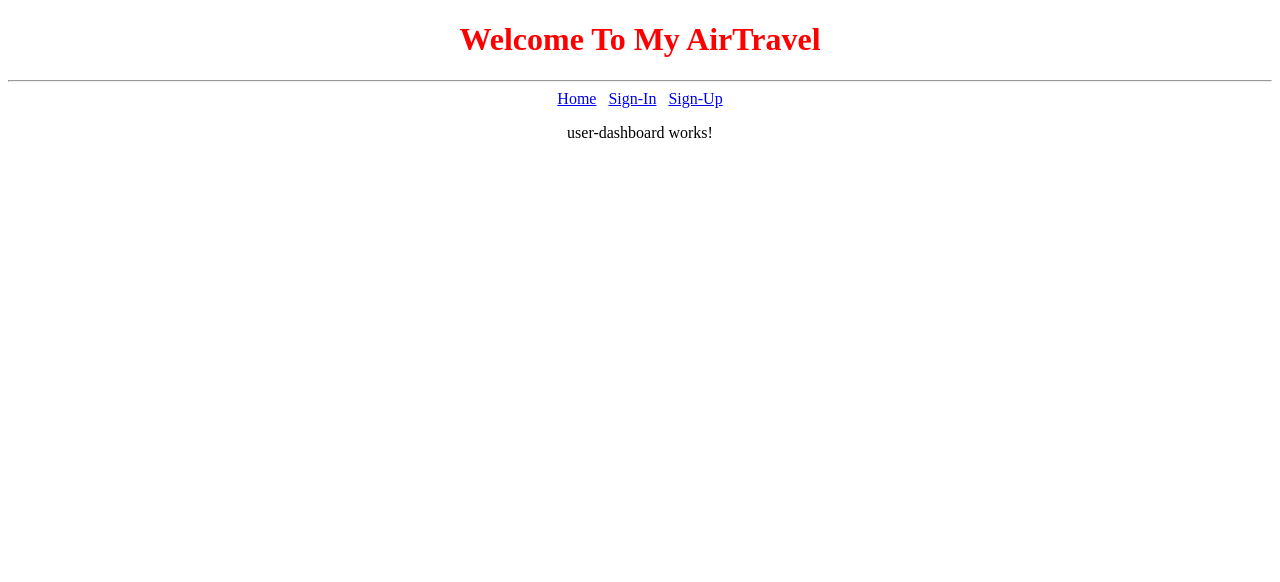
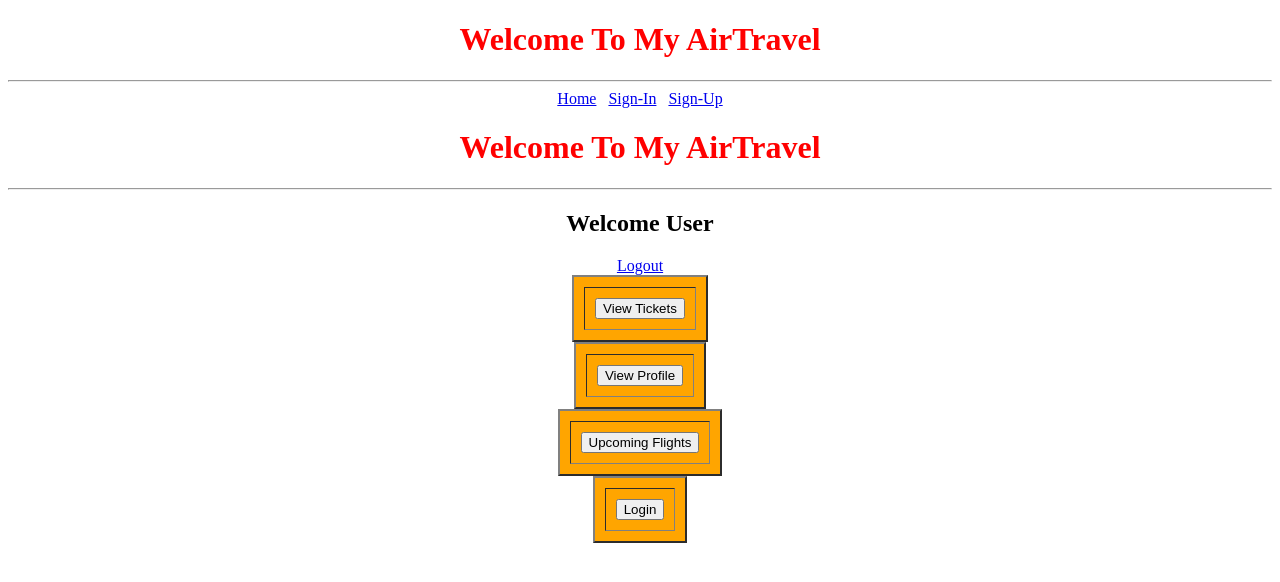
Before and after one commit to ameya1301999/Angular_Airline, an Angular app: page /dashboard in a window 1280 px wide. Shown: the top 582 px of the page. Built offline with nearby package versions, Linux system fonts and the light colour scheme.

Commit message:
some more routing

```diff
--- a/src/app/app-routing.module.ts
+++ b/src/app/app-routing.module.ts
@@ -37,8 +37,8 @@ const routes: Routes = [
   { path : 'showflights', component: ShowFlightsComponent },
   { path : 'login', component: LoginComponent,
     children: [
-      { path : 'forgot', component: ForgotpasswordComponent},
-      { path : 'reset', component: ResetpasswordComponent}
+      { path : 'forgotpassword', component: ForgotpasswordComponent},
+      { path : 'resetpassword', component: ResetpasswordComponent}
     ]
   },
   { path: 'dashboard', component: UserDashboardComponent},
--- a/src/app/forgotpassword/forgotpassword.component.css
+++ b/src/app/forgotpassword/forgotpassword.component.css
@@ -0,0 +1,21 @@
+h1{
+    color: red;
+    text-align: center;
+}
+table{
+    margin:  auto;
+    background-color: orange;
+}
+.d1{
+    color: red;
+}
+body{
+    /* background-image: url("img.jpeg");*/
+    background-repeat: no-repeat;
+    background-size: cover;
+    width: 100%;
+    height: 100%;
+    padding: 0;
+    margin: auto;
+    text-align: center;
+}
--- a/src/app/forgotpassword/forgotpassword.component.html
+++ b/src/app/forgotpassword/forgotpassword.component.html
@@ -1 +1,24 @@
-<p>forgotpassword works!</p>
+<!DOCTYPE html>
+<html>
+<head>
+<meta charset="ISO-8859-1">
+<title>Forgot Password</title>
+
+</head>
+<body>
+<h1> Welcome To My AirTravel </h1><hr><h2> Forgot Password </h2>
+
+		<form action="resetpassword.html">
+			<TABLE BORDER=2 CELLSPACING=10 CELLPADDING=10>
+				<TR> <TD>Enter email  </TD>
+                    <TD><input type=email></TD> </TR>
+
+				<TR> <TD><input type=submit value="Reset Password"></TD> </TR>
+			</TABLE>
+		</form>
+		<a href="Home.html">Find Flights Again</a> <br>
+		Not a member yet? Sign-Up <a href="UserRegistration.html"> here </a> <br>
+		Login <a href="Login.html"> here</a> <br>
+
+</body>
+</html>
--- a/src/app/homet/homet.component.html
+++ b/src/app/homet/homet.component.html
@@ -35,7 +35,10 @@
  </TR>
  <TR> <TD>Enter date of Journey</TD> <TD><input type=date name=doj></TD> </TR>
 
- <TR> <TD colspan="2" align="center"><button type="submit" class="btn" style="background-color: #fb641b">Search Flight</button> </TD> </TR>
+ <TR> <TD colspan="2" align="center">
+     <button type="submit" class="btn"
+     style="background-color: #fb641b"
+     (click)="searchFlight()">Search Flight</button> </TD> </TR>
  </TABLE>
 </form>
 
--- a/src/app/homet/homet.component.ts
+++ b/src/app/homet/homet.component.ts
@@ -11,7 +11,9 @@ export class HometComponent implements OnInit {
   constructor(private route: Router) { }
 
   ngOnInit(): void {
-    this.route.navigate(['showflights']);
+  }
+  searchFlight(){
+    this.route.navigate(['showFlights']);
   }
 
 }
--- a/src/app/login/login.component.html
+++ b/src/app/login/login.component.html
@@ -49,7 +49,7 @@
 		<span id="usererrmsg"></span></tr>
 		<tr><td>Enter password <td><td><input type=password id=upass onClick="clearpasserr()" /><td>
 		<span id="passerrmsg"></span></tr>
-		<tr><td><input type=submit value="Login" onclick="return validate()"><td></tr>
+		<TR> <TD><input type=submit value="Login" onclick="return validateLogin()" (click)="dashboard()"></TD> </TR>
 	</table>
 </form>
 	<div id=d1>
@@ -59,7 +59,8 @@
 		<a href="UserRegisteration.html">sign up here</a><br>
 	</div>
 	<div id=d2 class=d>
-		<a href="ForgotPassword.html">Forgot Password</a>
+		<a routerLink="forgotpassword">Forgot Password</a>
 	</div>
+<router-outlet></router-outlet>
 </body>
 </html>
--- a/src/app/login/login.component.ts
+++ b/src/app/login/login.component.ts
@@ -1,4 +1,5 @@
-import { Component, OnInit } from '@angular/core';
+import { Component,OnInit} from '@angular/core';
+import { Router } from '@angular/router';
 
 @Component({
   selector: 'app-login',
@@ -7,9 +8,12 @@ import { Component, OnInit } from '@angular/core';
 })
 export class LoginComponent implements OnInit {
 
-  constructor() { }
+  constructor(private route: Router) { }
 
   ngOnInit(): void {
   }
+  dashboard() {
+    this.route.navigate(['dashboard']);
+  }
 
 }
--- a/src/app/user-dashboard/user-dashboard.component.css
+++ b/src/app/user-dashboard/user-dashboard.component.css
@@ -0,0 +1,21 @@
+h1{
+    color: red;
+    text-align: center;
+}
+table{
+    margin:  auto;
+    background-color: orange;
+}
+.d1{
+    color: red;
+}
+body{
+    /* background-image: url("img.jpeg");*/
+    background-repeat: no-repeat;
+    background-size: cover;
+    width: 100%;
+    height: 100%;
+    padding: 0;
+    margin: auto;
+    text-align: center;
+}
--- a/src/app/user-dashboard/user-dashboard.component.html
+++ b/src/app/user-dashboard/user-dashboard.component.html
@@ -1 +1,36 @@
-<p>user-dashboard works!</p>
+<!DOCTYPE html>
+<html>
+<head>
+<meta charset="ISO-8859-1">
+<title>Welcome User</title>
+
+</head>
+<body>
+<h1> Welcome To My AirTravel </h1><hr><h2> Welcome User </h2>
+		<a href="Homet.html">Logout</a> <br>
+		<form >
+			<TABLE BORDER=2 CELLSPACING=10 CELLPADDING=10>
+				<TR> <TD><input type=submit value="View Tickets"></TD> </TR>
+			</TABLE>
+		</form>
+
+		<form >
+			<TABLE BORDER=2 CELLSPACING=10 CELLPADDING=10>
+				<TR> <TD><input type=submit value="View Profile"></TD> </TR>
+			</TABLE>
+		</form>
+
+		<form>
+			<TABLE BORDER=2 CELLSPACING=10 CELLPADDING=10>
+				<TR> <TD><input type=submit value="Upcoming Flights"></TD> </TR>
+			</TABLE>
+		</form>
+
+		<form>
+			<TABLE BORDER=2 CELLSPACING=10 CELLPADDING=10>
+				<TR> <TD><input type=submit value="Login" (click) = "takeMeToUserDashboard()"></TD> </TR>
+			</TABLE>
+		</form>
+
+</body>
+</html>
--- a/src/app/user-dashboard/user-dashboard.component.ts
+++ b/src/app/user-dashboard/user-dashboard.component.ts
@@ -1,4 +1,5 @@
 import { Component, OnInit } from '@angular/core';
+import { Router } from '@angular/router';
 
 @Component({
   selector: 'app-user-dashboard',
@@ -7,9 +8,12 @@ import { Component, OnInit } from '@angular/core';
 })
 export class UserDashboardComponent implements OnInit {
 
-  constructor() { }
+  constructor(private route: Router) { }
 
   ngOnInit(): void {
   }
+  takeMeToUserDashboard(){
+    this.route.navigate(['dashboard']);
+  }
 
 }
```
